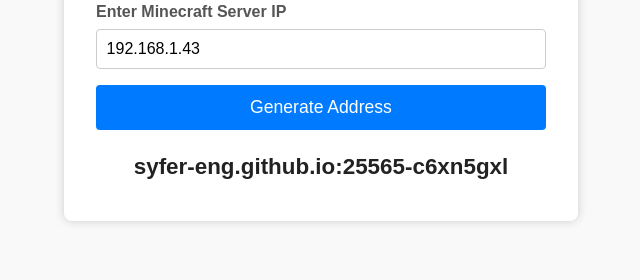
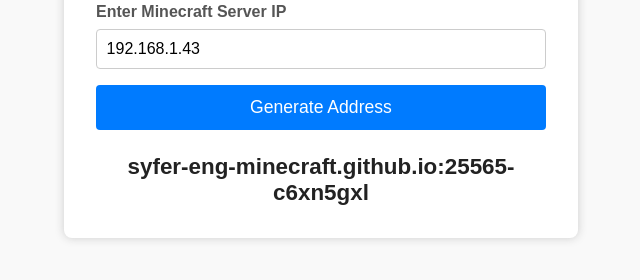
Before and after one commit to Syfer-eng-minecraft/Syfer-eng-minecraft.github.io, a plain HTML site: page index.html in a window 1280 px wide. Both pictures are taken after a click on the button "Generate Address". Shown: the part 180-460 px from the top of the page, without its empty margins (319-959 px from the left). Drawn offline with Linux system fonts and the light colour scheme.

Commit message:
Update index.html

```diff
--- a/index.html
+++ b/index.html
@@ -130,7 +130,7 @@
         return;
       }
 
-      const baseDomain = 'syfer-eng.github.io';
+      const baseDomain = 'syfer-eng-minecraft.github.io';
       const port = 25565; // your desired Minecraft port
 
       const addon = generateAddonFromIP(ip);
```
